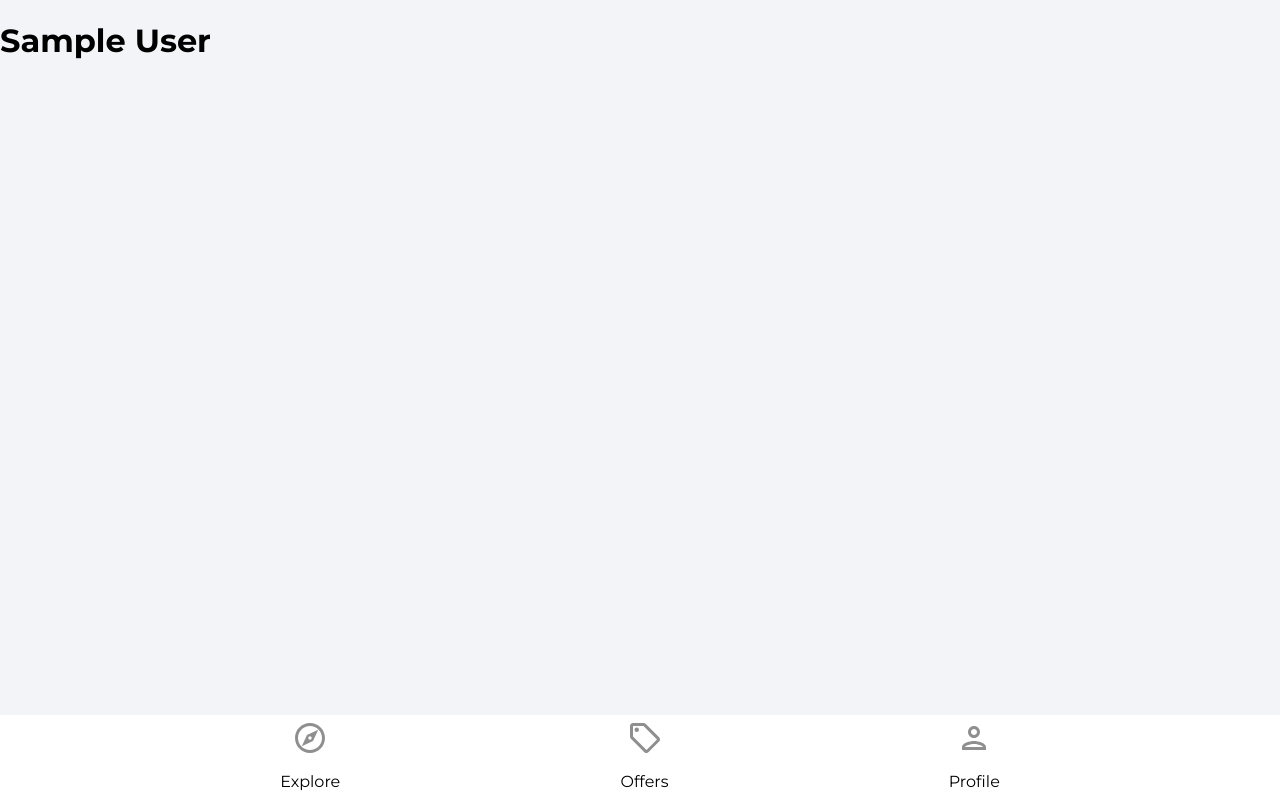
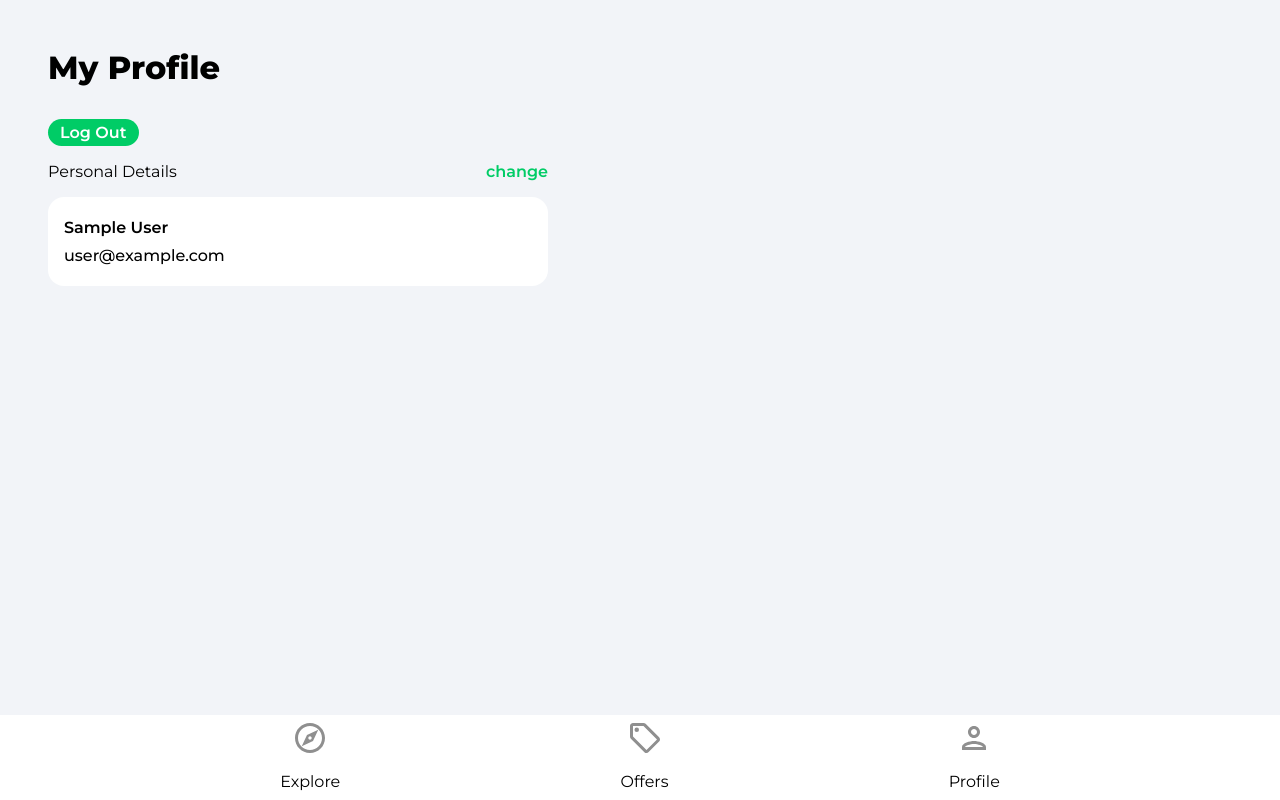
Before and after one commit to grreenkk/real-estate-marketplace, a React (Create React App) app: page /profile in a window 1280 px wide. Built offline with nearby package versions, Linux system fonts and the light colour scheme; no server answers; sample sign-in values are in the browser's storage.

Commit message:
Add security features for the profiles page using aonAuthStateChanged and private route

```diff
--- a/src/App.js
+++ b/src/App.js
@@ -5,9 +5,10 @@ import SignIn from './pages/SignIn';
 import SignUp from './pages/SignUp';
 import ForgotPassword from './pages/ForgotPassword';
 import CustProfile from './pages/CustProfile';
-import Navbar from './components.jsx/Navbar';
+import Navbar from './components/Navbar';
 import {ToastContainer} from 'react-toastify'
 import 'react-toastify/dist/ReactToastify.css'
+import PrivateRoutes from './components/PrivateRoutes'
 
 
 
@@ -22,7 +23,9 @@ function App() {
           <Route path='/sign-in' element={<SignIn/>} />
           <Route path='/sign-up' element={<SignUp/>}/>
           <Route path='/forgot-password' element={<ForgotPassword/>}/>
-          <Route path='/profile' element={<CustProfile/>}/>
+          <Route path='/profile' element={<PrivateRoutes/>}>
+            <Route path='/profile' element={<CustProfile/>}/>
+          </Route>
         </Routes>
         <Navbar/>
       </Router>
--- /dev/null
+++ b/src/components/PrivateRoutes.jsx
@@ -0,0 +1,16 @@
+import {Navigate, Outlet} from 'react-router-dom'
+import AuthBased from '../hooks/AuthBased'
+
+const PrivateRoute =()=>{
+    const {loggedIn, checkingStatus} = AuthBased()
+
+    console.log(loggedIn)
+
+    if(checkingStatus){
+        return <h3>Loading....</h3>
+    }
+
+    return loggedIn ? <Outlet/> : <Navigate to='/sign-in'/>
+}
+
+export default PrivateRoute
--- /dev/null
+++ b/src/hooks/AuthBased.js
@@ -0,0 +1,24 @@
+import {useEffect, useState} from 'react'
+import {getAuth, onAuthStateChanged} from 'firebase/auth'
+
+
+
+const AuthBased = () => {
+    const [loggedIn, setLoggedIn] = useState(false)
+    const [checkingStatus, setCheckingStatus] = useState(true)
+
+    const auth = getAuth()
+
+    useEffect(()=>{
+        onAuthStateChanged(auth, (user)=>{
+            if(user){
+                setLoggedIn(true)
+            }
+            setCheckingStatus(false)
+        })
+    })
+
+    return {loggedIn, checkingStatus}
+}
+
+export default AuthBased
--- a/src/pages/CustProfile.jsx
+++ b/src/pages/CustProfile.jsx
@@ -1,16 +1,90 @@
-import {getAuth} from 'firebase/auth'
+import {getAuth, updateProfile} from 'firebase/auth'
 import {useState, useEffect} from 'react'
+import {updateDoc, doc} from 'firebase/firestore'
+import { useNavigate, Link } from 'react-router-dom'
+import {db} from '../firebase.config'
+import {toast} from 'react-toastify'
+
+
 
 const CustProfile = () => {
-    const [user, setUser] = useState(null)
-
     const auth = getAuth()
 
-    useEffect(()=>{
-        setUser(auth.currentUser)
-    },[])
+    const[showEdit, setShowEdit] = useState(false)
+
+    const [formData, setFormData] = useState({
+        name: auth.currentUser.displayName,
+        email: auth.currentUser.email
+    })
+
+    const {name, email} = formData
+
+    const navigate = useNavigate()
+
+    const onLogout =()=>{
+        auth.signOut()
+        (navigate('/'))
+    }
+
+    const onSubmit = async()=> {
+        try{
+            if(auth.currentUser.displayName !== name){
+                //Update display name in firebase
+                await updateProfile(auth.currentUser, {
+                    displayName: name
+                })
+
+                //Update in firestore
+                const userRef = doc(db, 'users', auth.currentUser.uid)
+                await updateDoc(userRef, {
+                    name
+                })
+            }
+        }catch(error){
+            toast.error('could not update')
+            console.log(error)
+        }
+    }
+
+    const onHelper = ()=> {
+       if (showEdit){
+        onSubmit()
+       }
+        setShowEdit((prev)=>{return !prev})
+    }
+
+    const onChangeHandler =(e)=> {
+        setFormData((prev)=> ({...prev, [e.target.id]: e.target.value})
+        )
+    }
+
+
+
+
+
     return (
-        user ? <h1>{user.displayName}</h1> : 'Not Logged In'
+
+        <div className="profile">
+            <header>
+                <p className='pageHeader'>My Profile</p>
+                <button type='button' className='logOut' onClick={onLogout}>
+                    Log Out
+                </button>
+            </header>
+            <main>
+                <div className="profileDetailsHeader">
+                    <p className="profileDetailsText">Personal Details</p>
+                        <p className="changePersonalDetails" onClick={onHelper}>
+                            {showEdit ? 'done' : 'change'}
+                        </p>
+                </div>
+                <div className="profileCard">
+                    <input className={!showEdit ? 'profileName' : 'profileNameActive'} disabled={!showEdit} value={name} onChange={onChangeHandler} id="name" />
+                    <input className={!showEdit ? 'profileEmail' : 'profileEmailActive'} disabled={!showEdit} value={email} onChange={onChangeHandler} id="email"/>
+                </div>
+
+            </main>
+        </div>
     )
 
 
--- a/src/pages/SignIn.jsx
+++ b/src/pages/SignIn.jsx
@@ -35,7 +35,7 @@ const SignIn = () => {
             const userCredential = await signInWithEmailAndPassword(auth, email, password)
 
             if (userCredential.user) {
-                navigate('/profile')
+                navigate('/')
             }
         }catch (error){
             toast.error('Something went wrong')
```
Also changed, not shown: src/components/Navbar.jsx (renamed from src/components.jsx/Navbar.jsx).
